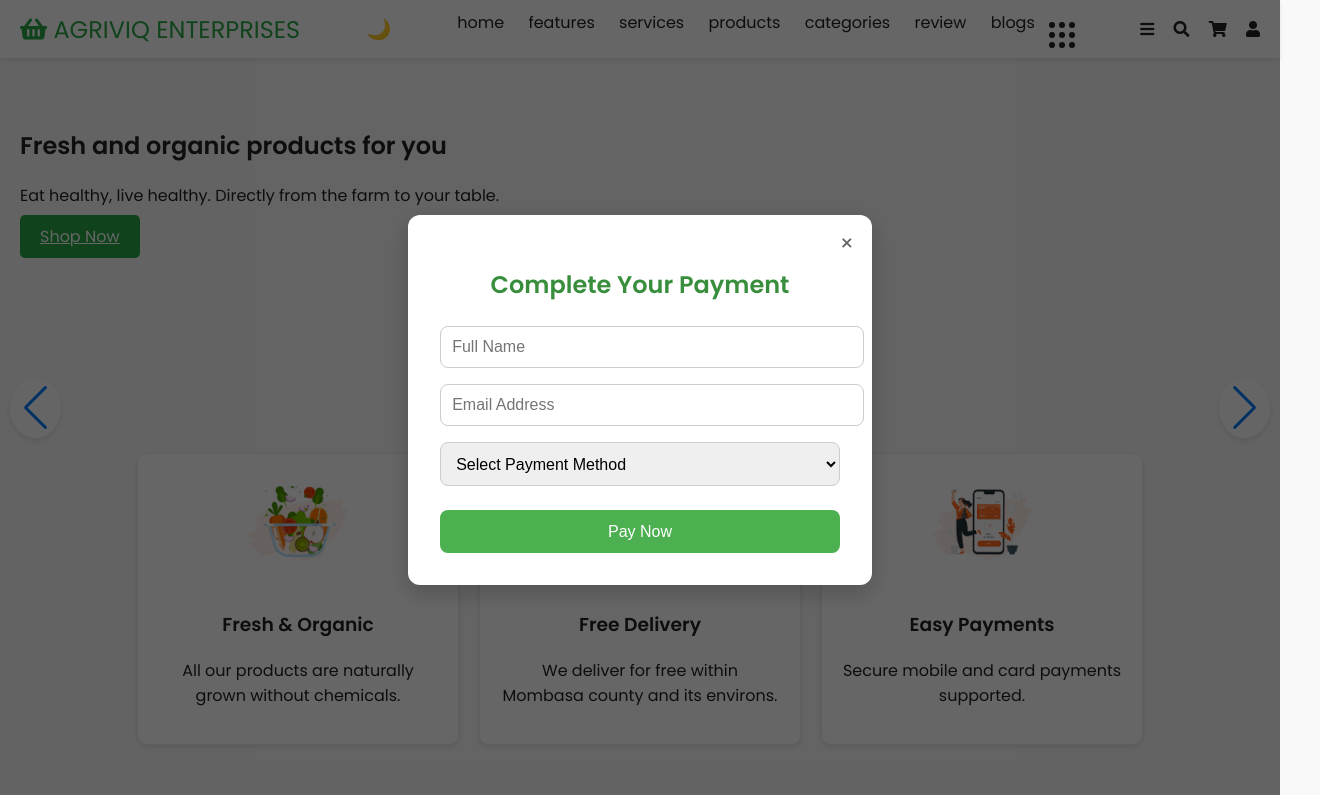
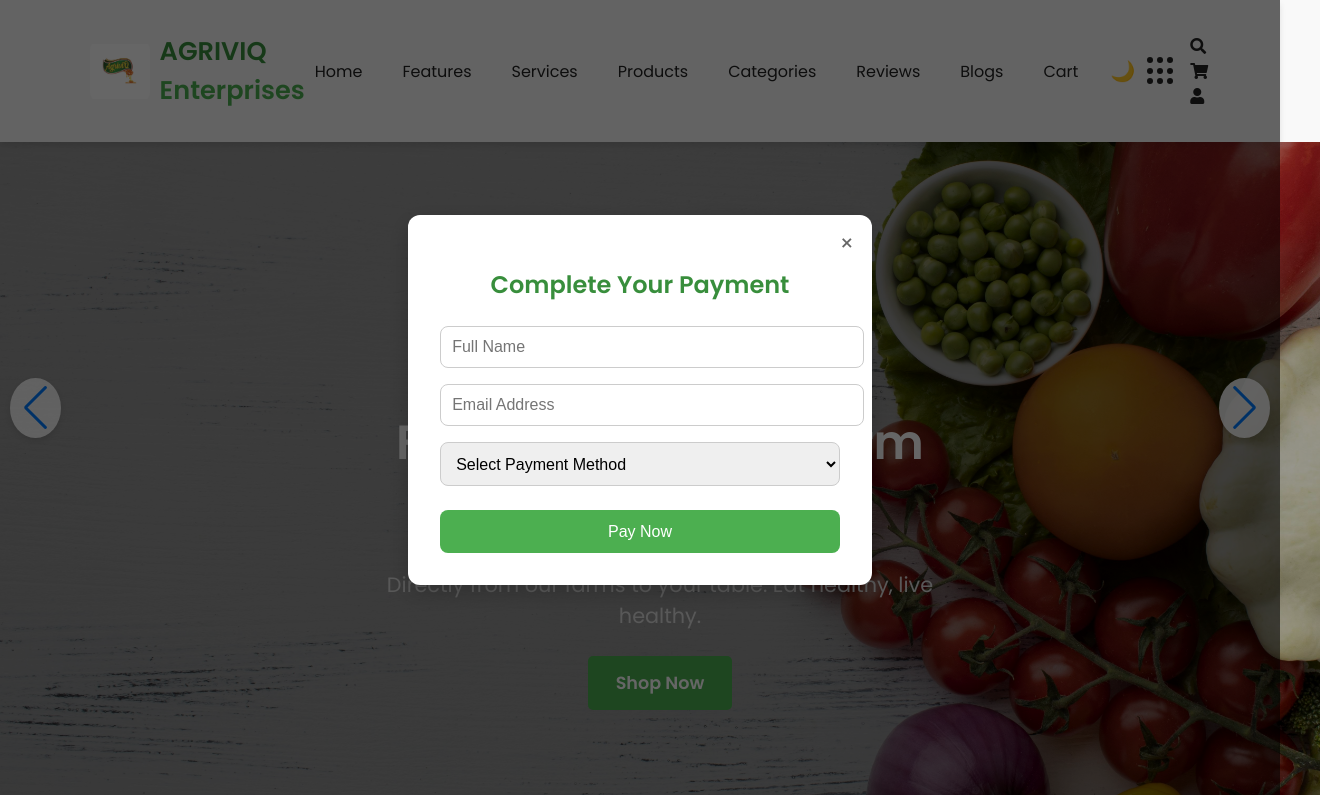
Before and after one commit to R290-cell/farm-website, a plain HTML site: page index.html in a window 1280 px wide. Shown: the top 795 px of the page, 1320 px wide, since content can reach past the window. Drawn offline with nearby package versions, Linux system fonts and the light colour scheme; some packages are replaced by stand-ins of ours; a script that the page names is missing.

Commit message:
Updated files and added new images

```diff
--- a/app.js
+++ b/app.js
@@ -155,3 +155,32 @@ function sendMessage() {
   messageInput.value = "";
   messagesDiv.scrollTop = messagesDiv.scrollHeight;
 }
+// Mobile Hamburger Menu
+const menuBtn = document.getElementById("menu-btn");
+const navbar = document.getElementById("navbar");
+
+menuBtn.addEventListener("click", () => {
+  navbar.classList.toggle("active");
+});
+
+// 9-Dot Apps Menu
+const dotMenu = document.getElementById("dotMenu");
+const menuContainer = document.querySelector(".menu-container");
+
+dotMenu.addEventListener("click", () => {
+  menuContainer.classList.toggle("active");
+});
+document.getElementById("payment-form").addEventListener("submit", function (e) {
+    e.preventDefault();
+
+    const name = document.getElementById("name").value;
+    const email = document.getElementById("email").value;
+    const method = document.querySelector('input[name="method"]:checked').value;
+
+    // Here you would typically handle the payment processing logic
+    // For this example, we will just alert the user
+    alert(`Payment Details:
+    Name: ${name}
+    Email: ${email}
+    Payment Method: ${method}`);
+});
--- a/index.html
+++ b/index.html
@@ -15,18 +15,23 @@
 
   <!-- HEADER -->
   <header class="header">
-    <a href="#" class="logo"><i class="fas fa-shopping-basket"></i> AGRIVIQ ENTERPRISES</a>
-    <button id="themeToggle" onclick="toggleDarkMode()" class="dark-toggle">🌙</button>
+  <div class="logo">
+    <img src="image/logo.jpg" alt="AGRIVIQ Enterprises Logo">
+    <h1>AGRIVIQ <span>Enterprises</span></h1>
+  </div>
 
-    <nav class="navbar">
-      <a href="#home">home</a>
-      <a href="#features">features</a>
-      <a href="#services">services</a>
-      <a href="#products">products</a>
-      <a href="#categories">categories</a>
-      <a href="#review">review</a>
-      <a href="#blogs">blogs</a>
+  <nav class="navbar">
+    <a href="#home">Home</a>
+    <a href="#features">Features</a>
+    <a href="#services">Services</a>
+    <a href="#products">Products</a>
+    <a href="#categories">Categories</a>
+    <a href="#reviews">Reviews</a>
+    <a href="#blogs">Blogs</a>
+    <a href="#cart">Cart</a>
+  </nav>
 
+  <button id="themeToggle" onclick="toggleDarkMode()" class="dark-toggle">🌙</button>
       <!-- 9 Dot Menu -->
       <div class="menu-container">
         <div class="dot-menu">
@@ -51,6 +56,7 @@
       <div class="fas fa-shopping-cart" id="cart-btn"></div>
       <div class="fas fa-user" id="loginBtn"></div>
     </div>
+    </header>
 
     <!-- Search -->
     <form action="" class="search-form">
@@ -75,14 +81,15 @@
     </form>
   </header>
 
-  <!-- HOME -->
-  <section class="home" id="home">
-    <div class="content">
-      <h1>Fresh and <span>organic</span> products for you</h1>
-      <p>Eat healthy, live healthy. Directly from the farm to your table.</p>
-      <a href="#products" class="btn">Shop Now</a>
-    </div>
-  </section>
+  <!-- HOME SECTION -->
+<section class="home" id="home">
+  <div class="home-content">
+    <h1>Fresh & <span>Organic</span> Farm Products</h1>
+    <p>Directly from our farms to your table. Eat healthy, live healthy.</p>
+    <a href="#products" class="btn">Shop Now</a>
+  </div>
+</section>
+
 
   <!-- FEATURES -->
   <section class="features" id="features">
--- a/style.css
+++ b/style.css
@@ -31,19 +31,249 @@ body {
   background-color: #1e1e1e;
   color: #fff;
 }
-
+/* =============== HEADER ================= */
 .header {
+  display: flex;
+  justify-content: space-between;
+  align-items: center;
+  padding: 15px 7%;
+  background: #f8f8f8;
+  box-shadow: 0 4px 6px rgba(0, 0, 0, 0.1);
   position: sticky;
   top: 0;
   z-index: 1000;
-  background: var(--white);
-  box-shadow: 0 2px 4px rgba(0,0,0,0.1);
-  padding: 10px 20px;
+}
+
+.logo {
   display: flex;
   align-items: center;
-  justify-content: space-between;
+  gap: 10px;
 }
 
+.logo img {
+  width: 60px;
+  height: 60px;
+  object-fit: contain;
+  border-radius: 8px;
+  transition: transform 0.3s ease;
+}
+.logo img:hover { transform: scale(1.1); }
+
+.logo h1 { font-size: 1.6rem; color: #388e3c; font-weight: bold; }
+.logo h1 span { color: #4CAF50; }
+
+.navbar {
+  display: flex;
+  gap: 20px;
+}
+
+.navbar a {
+  text-decoration: none;
+  color: #333;
+  font-weight: 500;
+  transition: color 0.3s ease;
+}
+.navbar a:hover { color: #4CAF50; }
+
+.dark-toggle {
+  background: #4CAF50;
+  color: white;
+  border: none;
+  padding: 8px 12px;
+  border-radius: 5px;
+  cursor: pointer;
+  font-size: 1.2rem;
+  transition: background 0.3s ease;
+}
+.dark-toggle:hover { background: #388e3c; }
+
+/* =============== 9 DOT MENU ================= */
+.menu-container {
+  position: relative;
+}
+
+.dot-menu {
+  width: 28px;
+  height: 28px;
+  display: grid;
+  grid-template-columns: repeat(3, 1fr);
+  grid-gap: 3px;
+  cursor: pointer;
+}
+.dot-menu span {
+  width: 6px;
+  height: 6px;
+  background: #333;
+  border-radius: 50%;
+}
+
+.apps-menu {
+  display: none;
+  position: absolute;
+  top: 40px;
+  right: 0;
+  background: #fff;
+  padding: 10px;
+  border-radius: 8px;
+  box-shadow: 0 4px 10px rgba(0, 0, 0, 0.2);
+  width: 160px;
+}
+.apps-menu a {
+  display: flex;
+  align-items: center;
+  gap: 8px;
+  text-decoration: none;
+  color: #333;
+  font-size: 0.9rem;
+  margin-bottom: 8px;
+  transition: color 0.3s ease;
+}
+.apps-menu a:hover { color: #4CAF50; }
+.apps-menu img {
+  width: 20px;
+  height: 20px;
+}
+
+/* Show apps menu when active */
+.menu-container.active .apps-menu { display: block; }
+
+/* =============== MOBILE RESPONSIVE ================= */
+#menu-btn {
+  font-size: 1.8rem;
+  color: #333;
+  cursor: pointer;
+  display: none;
+}
+
+@media (max-width: 768px) {
+  .navbar {
+    position: absolute;
+    top: 70px;
+    left: 0;
+    width: 100%;
+    background: #fff;
+    flex-direction: column;
+    display: none;
+    padding: 15px 0;
+  }
+  .navbar.active { display: flex; }
+
+  #menu-btn { display: block; }
+
+  .menu-container { display: none; } /* Hide 9-dot menu on small screens */
+}
+/* FULL BACKGROUND HERO BANNER */
+.home {
+  width: 100vw;
+  height: 100vh; /* Full screen height */
+  background: url("image/banner-bg.jpg") no-repeat center center/cover;
+  display: flex;
+  justify-content: center;
+  align-items: center;
+  text-align: center;
+  padding: 0 20px;
+  position: relative;
+  color: #fff;
+  overflow: hidden;
+}
+
+/* Dark overlay for better text readability */
+.home::before {
+  content: "";
+  position: absolute;
+  top: 0; left: 0;
+  width: 100%; height: 100%;
+  background: rgba(0, 0, 0, 0.4);
+  z-index: 1;
+}
+
+.home-content {
+  position: relative;
+  z-index: 2;
+  max-width: 600px;
+  opacity: 0;
+  transform: translateY(40px);
+  animation: fadeSlideUp 1.2s ease-out forwards;
+}
+
+.home-content h1 {
+  font-size: 3rem;
+  line-height: 1.2;
+}
+.home-content h1 span {
+  color: #4CAF50;
+}
+
+.home-content p {
+  margin: 15px 0;
+  font-size: 1.3rem;
+  color: #ddd;
+  animation: fadeSlideUp 1.4s ease-out forwards;
+}
+
+.home-content .btn {
+  background: #4CAF50;
+  color: white;
+  padding: 14px 28px;
+  border-radius: 5px;
+  text-decoration: none;
+  font-size: 1.1rem;
+  font-weight: bold;
+  transition: transform 0.3s ease, background 0.3s ease;
+  display: inline-block;
+  animation: fadeSlideUp 1.6s ease-out forwards;
+}
+
+.home-content .btn:hover {
+  background: #388e3c;
+  animation: bounce 0.5s;
+}
+
+/* Animations */
+@keyframes fadeSlideUp {
+  0% { opacity: 0; transform: translateY(40px); }
+  100% { opacity: 1; transform: translateY(0); }
+}
+@keyframes bounce {
+  0%, 100% { transform: translateY(0); }
+  50% { transform: translateY(-5px); }
+}
+
+/* Mobile Responsive */
+@media (max-width: 768px) {
+  .home-content h1 {
+    font-size: 2.2rem;
+  }
+  .home-content p {
+    font-size: 1rem;
+  }
+}
+.dark-toggle {
+  background: #4CAF50;
+  color: white;
+  border: none;
+  padding: 8px 12px;
+  border-radius: 5px;
+  cursor: pointer;
+  font-size: 1.2rem;
+  transition: background 0.3s ease;
+}
+
+.dark-toggle:hover {
+  background: #388e3c;
+}
+.navbar {
+  display: flex;
+  align-items: center;
+  gap: 20px;
+}
+
+.navbar a {
+  font-size: 1rem;
+  color: var(--black);
+  font-weight: 500;
+  transition: var(--transition);
+}
 .logo {
   font-size: 1.5rem;
   color: var(--green);
```
